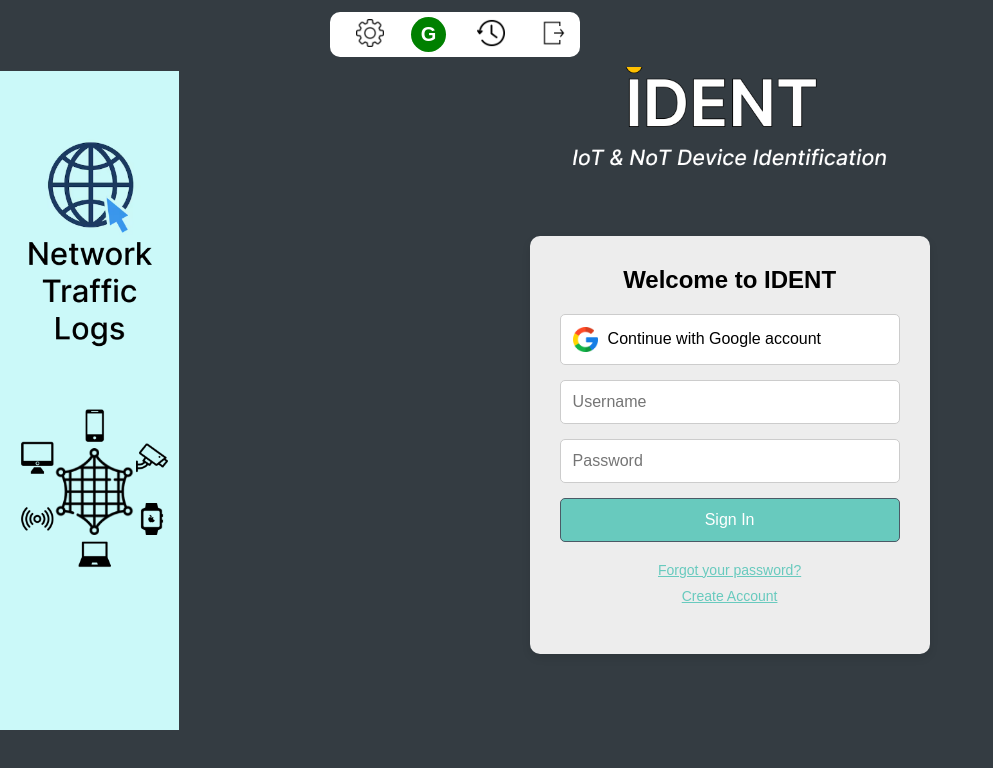
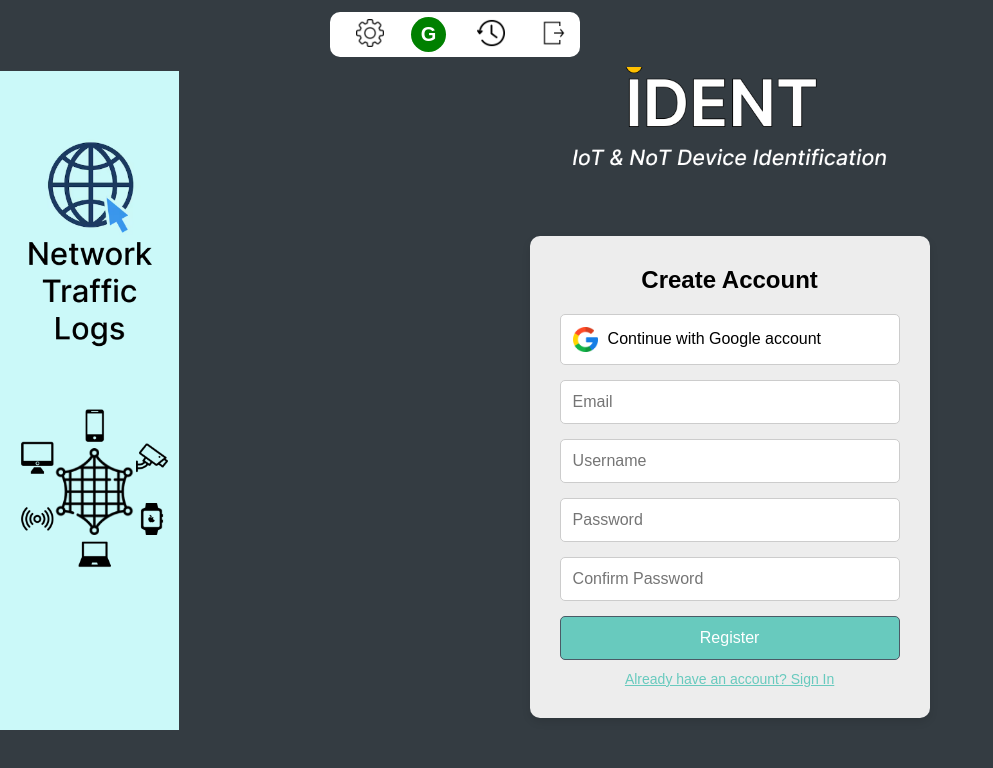
Before and after one commit to TalFlint1/iot-not-identification, a React (Create React App) app: page / in a window 1280 px wide. Shown: the top 768 px of the page, without its empty margins (0-993 px from the left). Built offline with nearby package versions, Linux system fonts and the light colour scheme.

Commit message:
finished register screen

```diff
--- a/src/App.js
+++ b/src/App.js
@@ -2,9 +2,10 @@
 import SettingsScreen from "./components/SettingsScreen";
 import InputScreen from "./components/InputScreen";
 import LoginScreen from "./components/LoginScreen";
+import RegisterScreen from "./components/RegisterScreen";
 
 function App() {
-  return <LoginScreen />;
+  return <RegisterScreen />;
 }
 
 export default App;
--- /dev/null
+++ b/src/components/RegisterScreen.js
@@ -0,0 +1,160 @@
+import React, { useState } from "react";
+import sidebarImage from "../Icons/sidebar.png";
+import Title from "./Title";  // Assuming this is your title component
+import UpperBar from "./UpperBar";  // Assuming this is your upper bar component
+import googleIcon from "../Icons/google.png";  // Assuming this is your Google icon
+
+const RegisterScreen = () => {
+  const username = "Guest";  // You can set this dynamically based on login
+
+  return (
+    <div style={{ display: "flex", height: "100vh", fontFamily: "Arial, sans-serif" }}>
+      {/* Sidebar */}
+      <div
+        style={{
+          backgroundImage: `url(${sidebarImage})`, // Use the imported image
+          backgroundColor: "#343C42",
+          backgroundSize: "contain",
+          backgroundPosition: "left",
+          backgroundRepeat: "no-repeat",
+          height: "100%",
+          width: "14%",
+          margin: 0,
+          padding: 0,
+        }}
+      />
+      <UpperBar username={username} />
+      {/* Main Content */}
+      <div style={{ flex: 1, padding: "20px", backgroundColor: "#343C42" }}>
+        <Title />
+
+        {/* Register Form */}
+        <div
+          style={{
+            display: "flex",
+            flexDirection: "column",
+            backgroundColor: "#EDEDED",
+            borderRadius: "10px",
+            boxShadow: "0 4px 8px rgba(0, 0, 0, 0.1)",
+            padding: "30px",
+            width: "100%",
+            maxWidth: "400px",
+            margin: "0 auto",
+            marginTop: "40px",
+          }}
+        >
+          <h2 style={{ textAlign: "center", fontSize: "24px", fontWeight: "bold" }}>
+            Create Account
+          </h2>
+
+          {/* Google Login Button */}
+          <button
+            style={{
+              display: "flex",
+              alignItems: "center",
+              padding: "12px",
+              backgroundColor: "#fff",
+              color: "black",
+              border: "none",
+              borderRadius: "5px",
+              fontSize: "16px",
+              marginBottom: "15px",
+              cursor: "pointer",
+              marginTop: "20px",
+              border: "1px solid #ccc"
+            }}
+          >
+            <img
+              src={googleIcon}
+              alt="Google"
+              style={{ width: "25px", marginRight: "10px" }}
+            />
+            Continue with Google account
+          </button>
+
+          {/* Email Field */}
+          <input
+            type="email"
+            placeholder="Email"
+            style={{
+              padding: "12px",
+              marginBottom: "15px",
+              fontSize: "16px",
+              borderRadius: "5px",
+              border: "1px solid #ccc",
+            }}
+          />
+
+          {/* Username Field */}
+          <input
+            type="text"
+            placeholder="Username"
+            style={{
+              padding: "12px",
+              marginBottom: "15px",
+              fontSize: "16px",
+              borderRadius: "5px",
+              border: "1px solid #ccc",
+            }}
+          />
+
+          {/* Password Field */}
+          <input
+            type="password"
+            placeholder="Password"
+            style={{
+              padding: "12px",
+              marginBottom: "15px",
+              fontSize: "16px",
+              borderRadius: "5px",
+              border: "1px solid #ccc",
+            }}
+          />
+
+          {/* Confirm Password Field */}
+          <input
+            type="password"
+            placeholder="Confirm Password"
+            style={{
+              padding: "12px",
+              marginBottom: "15px",
+              fontSize: "16px",
+              borderRadius: "5px",
+              border: "1px solid #ccc",
+            }}
+          />
+
+          {/* Register Button */}
+          <button
+            style={{
+              padding: "12px",
+              backgroundColor: "#68CABE",
+              color: "white",
+              borderRadius: "5px",
+              fontSize: "16px",
+              cursor: "pointer",
+              border: "1px solid #4B5A66"
+            }}
+          >
+            Register
+          </button>
+
+          {/* Already have an account */}
+          <div style={{ textAlign: "center", marginTop: "10px" }}>
+            <a
+              href="/login"
+              style={{
+                fontSize: "14px",
+                color: "#68CABE",
+              }}
+            >
+              Already have an account? Sign In
+            </a>
+          </div>
+        </div>
+      </div>
+    </div>
+  );
+};
+
+export default RegisterScreen;
```
